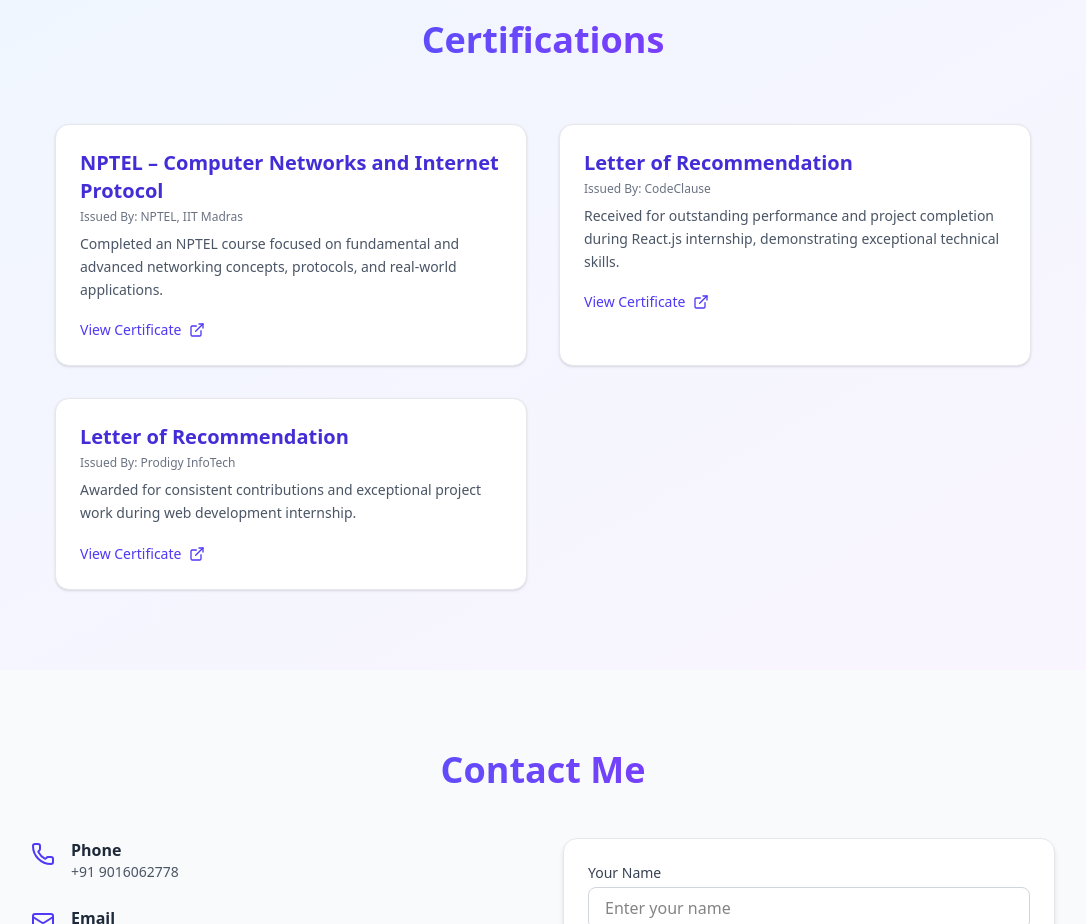
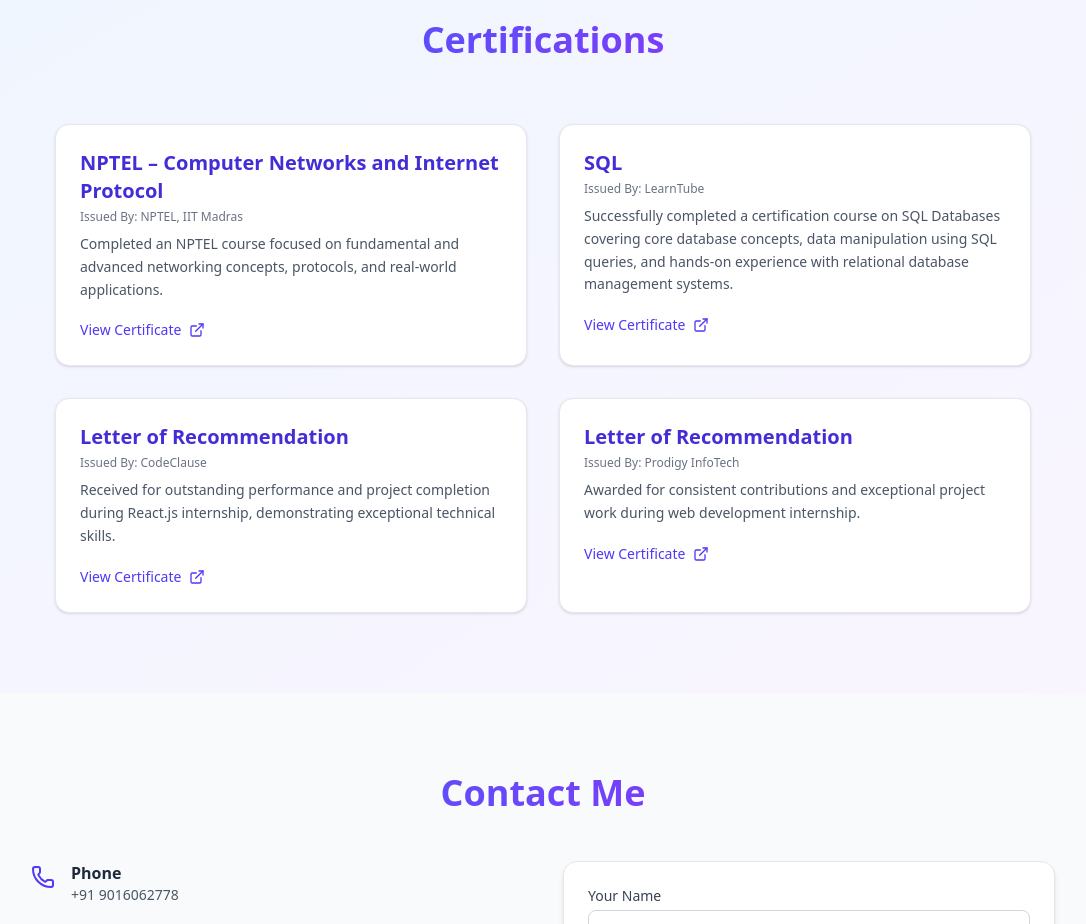
Before and after one commit to Vinay-hack47/Protfolio-Website, a React (Vite) app: page / in a window 1280 px wide. Shown: the part 5840-6764 px from the top of the page, without its empty margins (97-1183 px from the left). Built offline with nearby package versions, Linux system fonts and the light colour scheme.

Commit message:
updated resume

```diff
--- a/src/components/CertificationSection.tsx
+++ b/src/components/CertificationSection.tsx
@@ -18,7 +18,9 @@ const CertificationSection: React.FC = () => {
             <h3 className="text-xl font-semibold text-indigo-700 mb-1">
               NPTEL – Computer Networks and Internet Protocol
             </h3>
-            <p className="text-xs text-gray-500 mb-2">Issued By: NPTEL, IIT Madras</p>
+            <p className="text-xs text-gray-500 mb-2">
+              Issued By: NPTEL, IIT Madras
+            </p>
 
             <p className="text-sm text-gray-600 mb-4 leading-relaxed">
               Completed an NPTEL course focused on fundamental and advanced
@@ -37,7 +39,27 @@ const CertificationSection: React.FC = () => {
           </div>
 
           {/* Certificate 2 */}
+          <div className="bg-white border border-gray-200 rounded-xl shadow-sm hover:shadow-lg transition p-6">
+            <h3 className="text-xl font-semibold text-indigo-700 mb-1">SQL</h3>
+            <p className="text-xs text-gray-500 mb-2">Issued By: LearnTube</p>
 
+            <p className="text-sm text-gray-600 mb-4 leading-relaxed">
+              Successfully completed a certification course on SQL Databases
+              covering core database concepts, data manipulation using SQL
+              queries, and hands-on experience with relational database
+              management systems.
+            </p>
+
+            <a
+              href="https://drive.google.com/file/d/1hVMejnDr87CInyd_RzWxxSRI8XkQ4qzd/view?usp=sharing"
+              target="_blank"
+              rel="noopener noreferrer"
+              className="inline-flex items-center text-sm font-medium text-indigo-600 hover:text-indigo-800 transition"
+            >
+              View Certificate
+              <ExternalLink className="ml-2 w-4 h-4" />
+            </a>
+          </div>
 
           {/* Certificate 3 */}
           <div className="bg-white border border-gray-200 rounded-xl shadow-sm hover:shadow-lg transition p-6">
@@ -67,10 +89,13 @@ const CertificationSection: React.FC = () => {
             <h3 className="text-xl font-semibold text-indigo-700 mb-1">
               Letter of Recommendation
             </h3>
-            <p className="text-xs text-gray-500 mb-2">Issued By: Prodigy InfoTech</p>
+            <p className="text-xs text-gray-500 mb-2">
+              Issued By: Prodigy InfoTech
+            </p>
 
             <p className="text-sm text-gray-600 mb-4 leading-relaxed">
-              Awarded for consistent contributions and exceptional project work during web development internship.
+              Awarded for consistent contributions and exceptional project work
+              during web development internship.
             </p>
 
             <a
```
